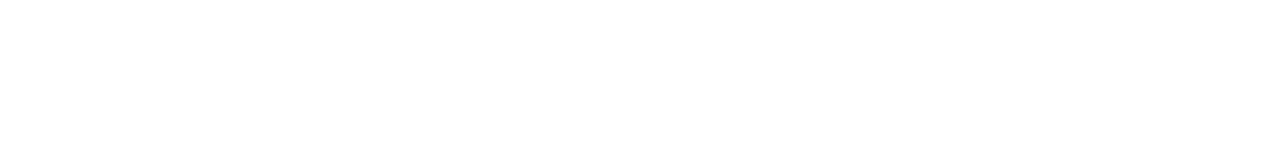
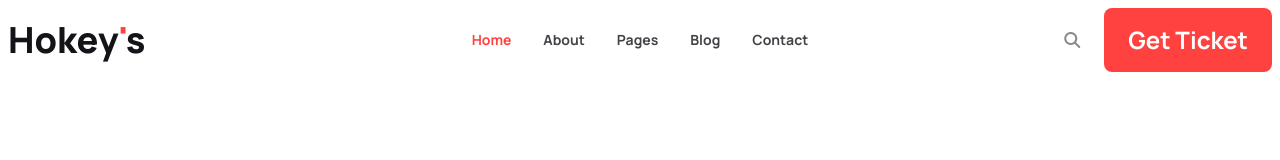
Before and after one commit to Sazid99246/hokeys, a plain HTML site: page index.html in a window 1280 px wide. Drawn offline with nearby package versions, Linux system fonts and the light colour scheme.

Commit message:
navbar completed

```diff
--- a/index.html
+++ b/index.html
@@ -13,16 +13,53 @@
     <link href="https://cdn.jsdelivr.net/npm/daisyui@4.12.10/dist/full.min.css" rel="stylesheet" type="text/css" />
     <!-- google font -->
     <link href="https://fonts.googleapis.com/css2?family=Manrope:wght@200..800&display=swap" rel="stylesheet">
+    <!-- FontAwesome -->
+    <script src="https://kit.fontawesome.com/12f5e20f67.js" crossorigin="anonymous"></script>
     <style>
         body {
             font-family: "Manrope", sans-serif;
+            color: #131318;
         }
     </style>
 </head>
 
 <body class="container mx-auto">
     <header>
-
+        <nav class="navbar">
+            <div class="navbar-start">
+                <div class="dropdown">
+                    <div tabindex="0" role="button" class="btn btn-ghost lg:hidden">
+                        <svg xmlns="http://www.w3.org/2000/svg" class="h-5 w-5" fill="none" viewBox="0 0 24 24"
+                            stroke="currentColor">
+                            <path stroke-linecap="round" stroke-linejoin="round" stroke-width="2"
+                                d="M4 6h16M4 12h8m-8 6h16" />
+                        </svg>
+                    </div>
+                    <ul tabindex="0"
+                        class="menu menu-sm dropdown-content bg-base-100 rounded-box z-[1] mt-3 w-52 p-2 shadow">
+                        <li><a class="font-bold text-[#FF4240]">Home</a></li>
+                        <li><a class="font-bold text-[#424247]">About</a></li>
+                        <li><a class="font-bold text-[#424247]">Pages</a></li>
+                        <li><a class="font-bold text-[#424247]">Blog</a></li>
+                        <li><a class="font-bold text-[#424247]">Contact</a></li>
+                    </ul>
+                </div>
+                <a class="text-2xl lg:text-4xl font-extrabold">Hokey<span class="text-[#FF4240]">'</span>s</a>
+            </div>
+            <div class="navbar-center hidden lg:flex">
+                <ul class="menu menu-horizontal px-1">
+                    <li><a class="font-bold text-[#FF4240]">Home</a></li>
+                    <li><a class="font-bold text-[#424247]">About</a></li>
+                    <li><a class="font-bold text-[#424247]">Pages</a></li>
+                    <li><a class="font-bold text-[#424247]">Blog</a></li>
+                    <li><a class="font-bold text-[#424247]">Contact</a></li>
+                </ul>
+            </div>
+            <div class="navbar-end justify gap-6">
+                <a href=""><i class="fa-solid fa-magnifying-glass text-[#89898B]"></i></a>
+                <a class="rounded-lg text-center font-bold text-[18px] lg:text-2xl text-white px-4 py-2 lg:px-6 lg:py-4 bg-[#FF4240]">Get Ticket</a>
+            </div>
+        </nav>
     </header>
     <main>
 
```
